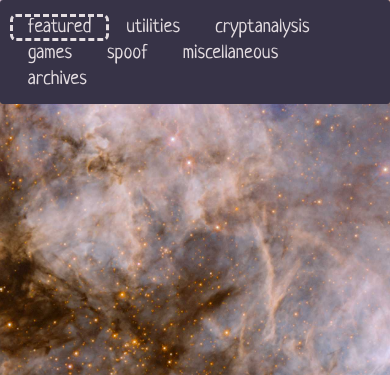
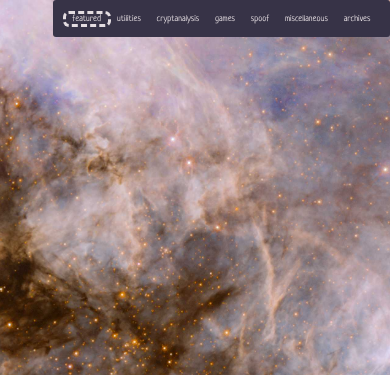
Before and after one commit to kpoovakan/kpoovakan.github.io, a plain HTML site: page index.html in a window 390 px wide. Shown: the top 375 px of the page. Drawn offline with Linux system fonts and the light colour scheme.

Commit message:
Change paragraph font sizes for responsiveness

```diff
--- a/indexfiles/style.css
+++ b/indexfiles/style.css
@@ -16,7 +16,7 @@ body {
     overflow: hidden;
     box-sizing: border-box;
     font-family: "neucha", cursive;
-    font-size: 20px;
+    font-size: min(20px, 2.314vw);
 }
 @font-face {
     font-family: "neucha";
```
